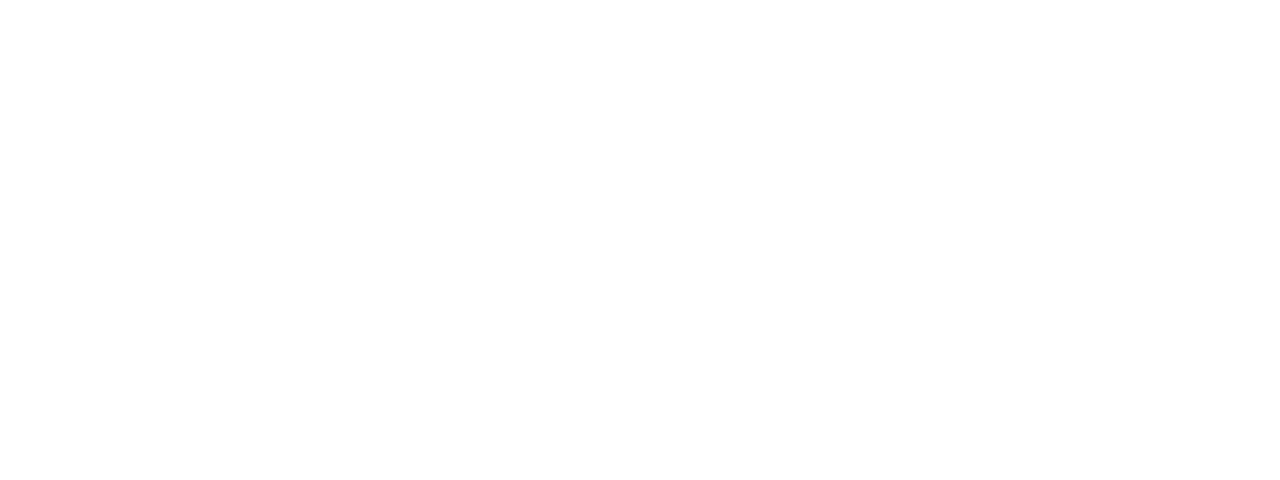
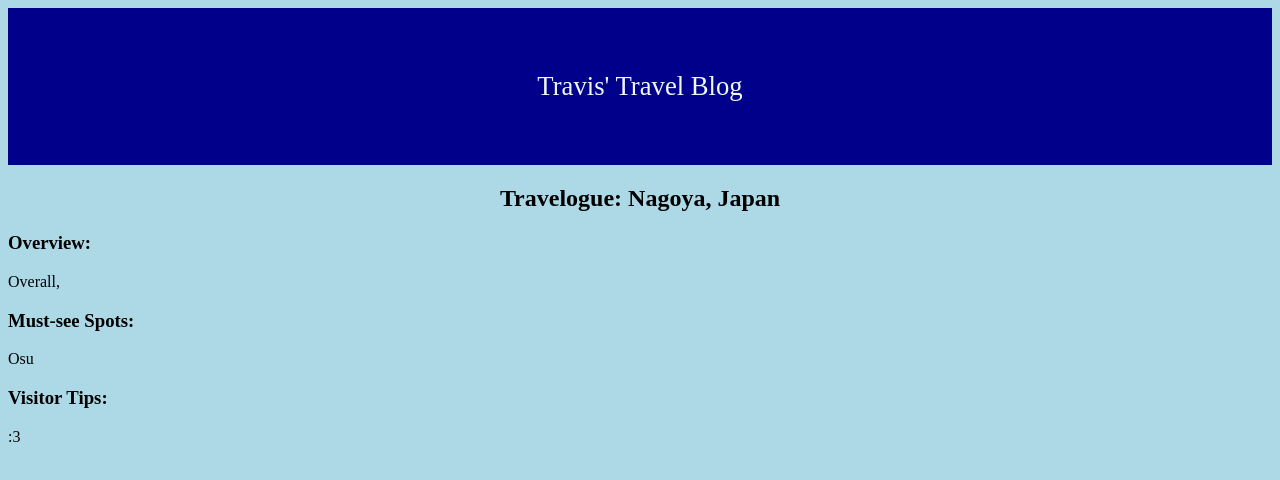
Before and after one commit to 8by4/assn-2-web_dev, a plain HTML site: page destination.html in a window 1280 px wide. Drawn offline with Linux system fonts and the light colour scheme.

Commit message:
setup destination page

```diff
--- a/destination.html
+++ b/destination.html
@@ -0,0 +1,71 @@
+<!DOCTYPE html>
+<!--
+  Name: Aidan Quinn
+  Date: 09.3.2025
+  CSC 372-01
+
+  This is the index.html page for my second assignment where we create a mockup webpage.
+-->
+
+<html lang="en">
+
+    <head>
+        <title>Travis' Travel Blog</title>
+        <link rel="stylesheet" type="text/css" href="style.css">
+    </head>
+
+    <body>
+      <nav>
+        <div class="topbar">
+          Travis' Travel Blog
+        </div>
+      </nav>
+
+      <div style="text-align: center";>
+        <h2 >
+            Travelogue: Nagoya, Japan
+        </h2>
+      </div>
+
+      <div>
+        <h3>
+            Overview:
+        </h3>
+
+        <p>
+            Overall,
+
+        </p>
+      </div>
+
+
+
+
+      <div>
+        <h3>
+            Must-see Spots:
+        </h3>
+
+        <p>
+            Osu
+        </p>
+      </div>
+
+      <div>
+        <h3>
+            Visitor Tips:
+        </h3>
+
+        <p>
+            :3
+        </p>
+      </div>
+
+
+    </body>
+
+
+
+
+
+</html>
```
Also changed, not shown: index.html (+6 -1 lines).
